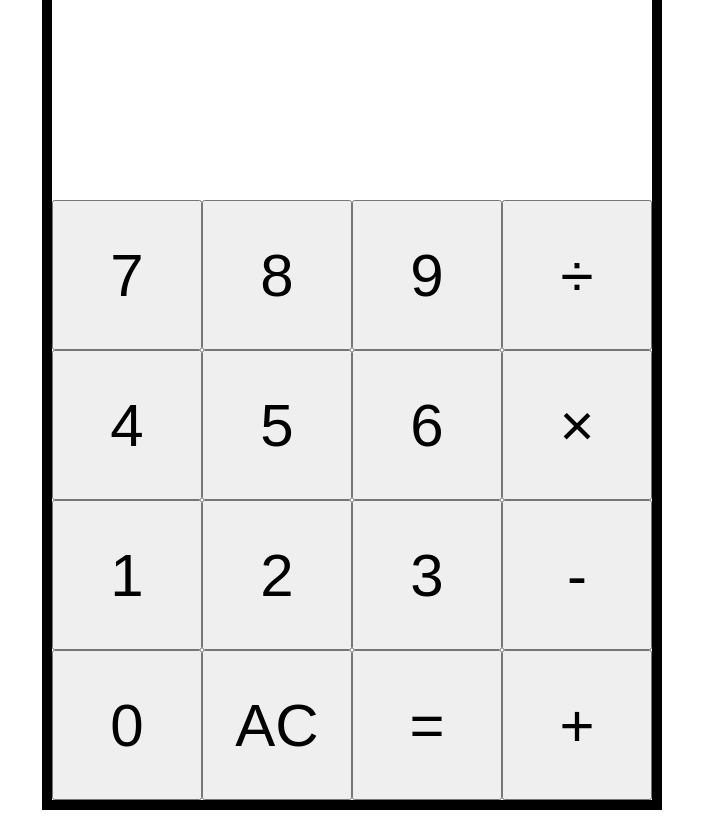
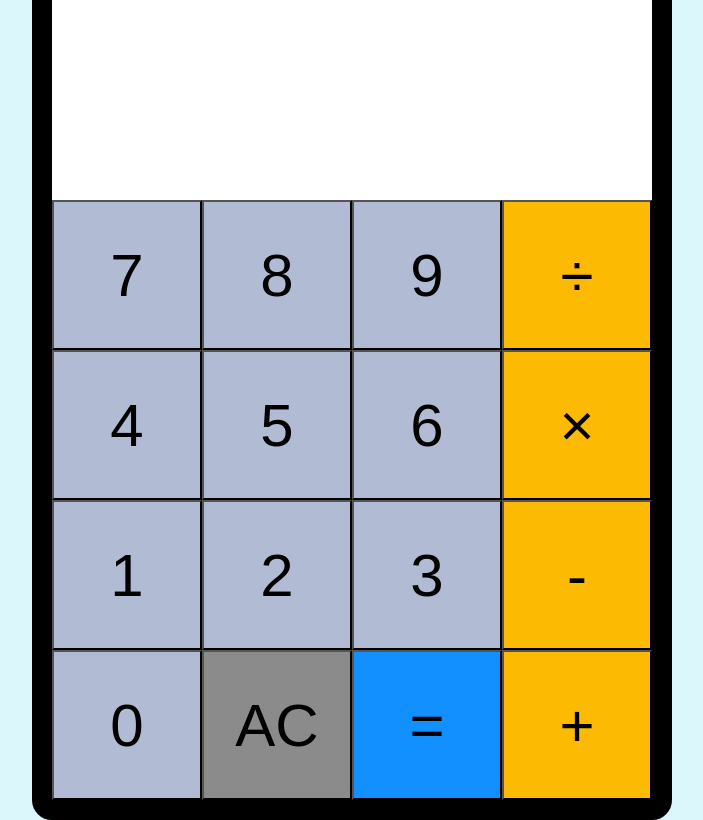
Before and after one commit to azhancf/calculator, a plain HTML site: page index.html in a window 1280 px wide. Shown: the whole page, without its empty margins (288-991 px from the left). Drawn offline with Linux system fonts and the light colour scheme.

Commit message:
changed colors of calculator and background

```diff
--- a/index.html
+++ b/index.html
@@ -14,19 +14,19 @@
                 <button>7</button>
                 <button>8</button>
                 <button>9</button>
-                <button>÷</button>
+                <button class="operation">÷</button>
                 <button>4</button>
                 <button>5</button>
                 <button>6</button>
-                <button>×</button>
+                <button class="operation">×</button>
                 <button>1</button>
                 <button>2</button>
                 <button>3</button>
-                <button>-</button>
+                <button class="operation">-</button>
                 <button>0</button>
-                <button>AC</button>
-                <button>=</button>
-                <button>+</button>
+                <button class="clear">AC</button>
+                <button class="equals">=</button>
+                <button class="operation">+</button>
             </div>
         </div>
     </body>
--- a/script.js
+++ b/script.js
@@ -9,7 +9,7 @@ function multiply(a, b) {
     return a * b;
 }
 function divide(a, b) {
-    return (b != 0 ? (a / b).toFixed(4) : "You can't divide by 0!");
+    return (b != 0 ? (a / b).toFixed(4) : "lmao");
 }
 
 // Operate:
@@ -50,6 +50,15 @@ function isOperator(char) {
 // todo make decimal points/expression smaller or remove digits to fit on display
 // todo numbers get cleared on second expression after operator
 // todo text is kind of large such as when dividing by 0
+// todo disable having two operators in a row
+
+// todo EXTRA CREDIT: Users can get floating point numbers if they do the math required to get one, but they can’t type them in yet.
+    // todo Add a . button and let users input decimals! Make sure you don’t let them type more than one though: 12.3.56.5. It is hard to do math on these numbers.
+    // todo (disable the decimal button if there’s already one in the display)
+// todo EXTRA CREDIT: Make it look nice! This is a great project to practice your CSS skills. At least make the operations a different color from the keypad buttons.
+// todo EXTRA CREDIT: Add a “backspace” button, so the user can undo if they click the wrong number.
+// todo EXTRA CREDIT: Add keyboard support!
+
 function recordNumbers(e) {
     const selectedButtonText = e.target.textContent;
 
--- a/style.css
+++ b/style.css
@@ -7,19 +7,22 @@ body {
     display: flex;
     justify-content: center;
     align-items: center;
+    background-color: #dcf7fc;
 }
 
 button {
     width: 150px;
     height: 150px;
     font-size: 60px;
+    background-color: #b2bbd4;
 }
 
 .calculator {
     height: 800px;
     width: 600px;
-    border-width: 10px;
+    border-width: 20px;
     border-style: solid;
+    border-radius: 20px;
 }
 
 .display {
@@ -29,9 +32,20 @@ button {
     display: flex;
     justify-content: flex-end;
     align-items: flex-end;
+    background-color: rgb(255, 255, 255);
 }
 
 .buttons {
     display: flex;
     flex-wrap: wrap;
 }
+
+.operation {
+    background-color:#fcba03;
+}
+.clear {
+    background-color: #8b8b8b;
+}
+.equals {
+    background-color: #1290ff;
+}
```
